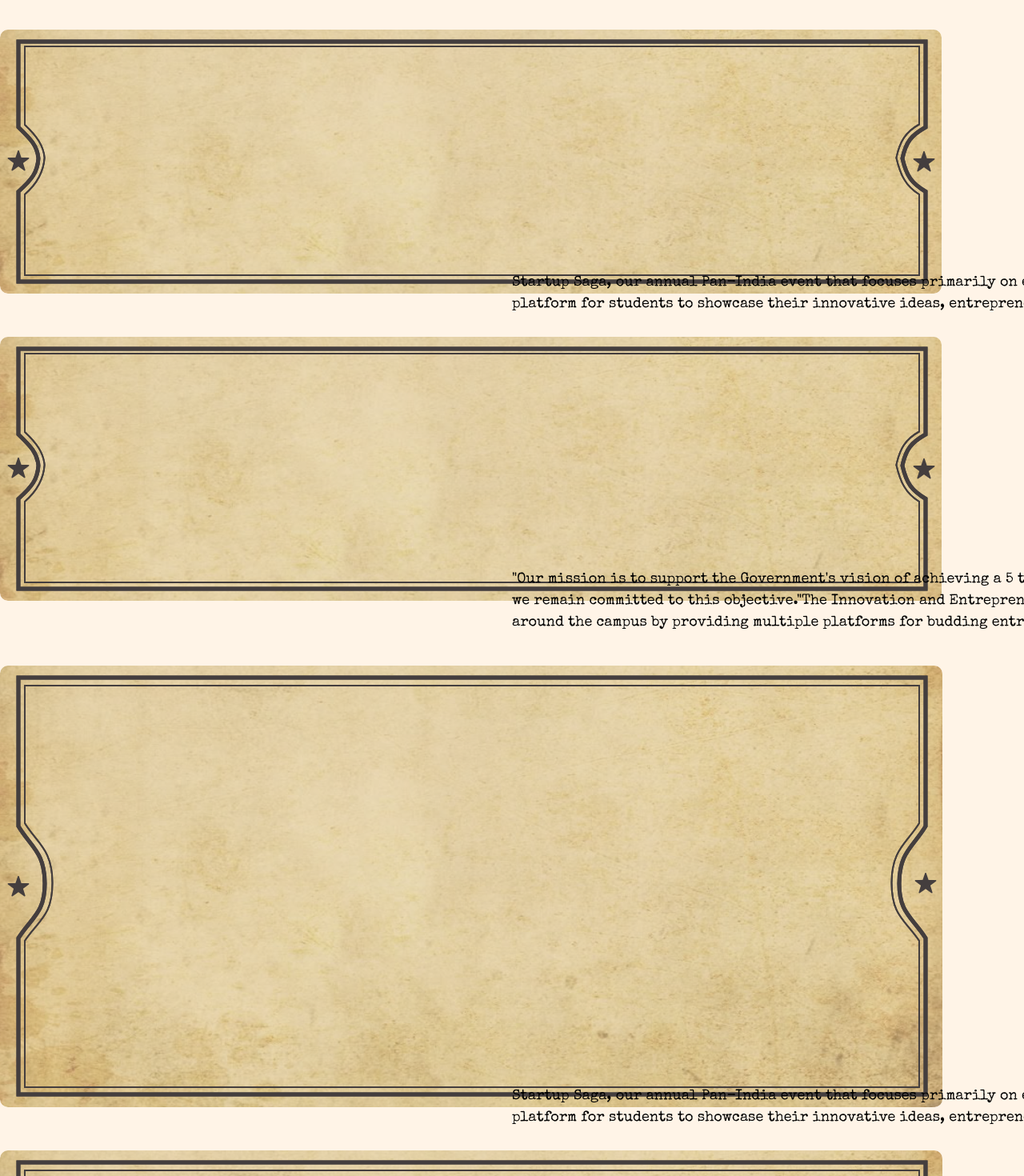
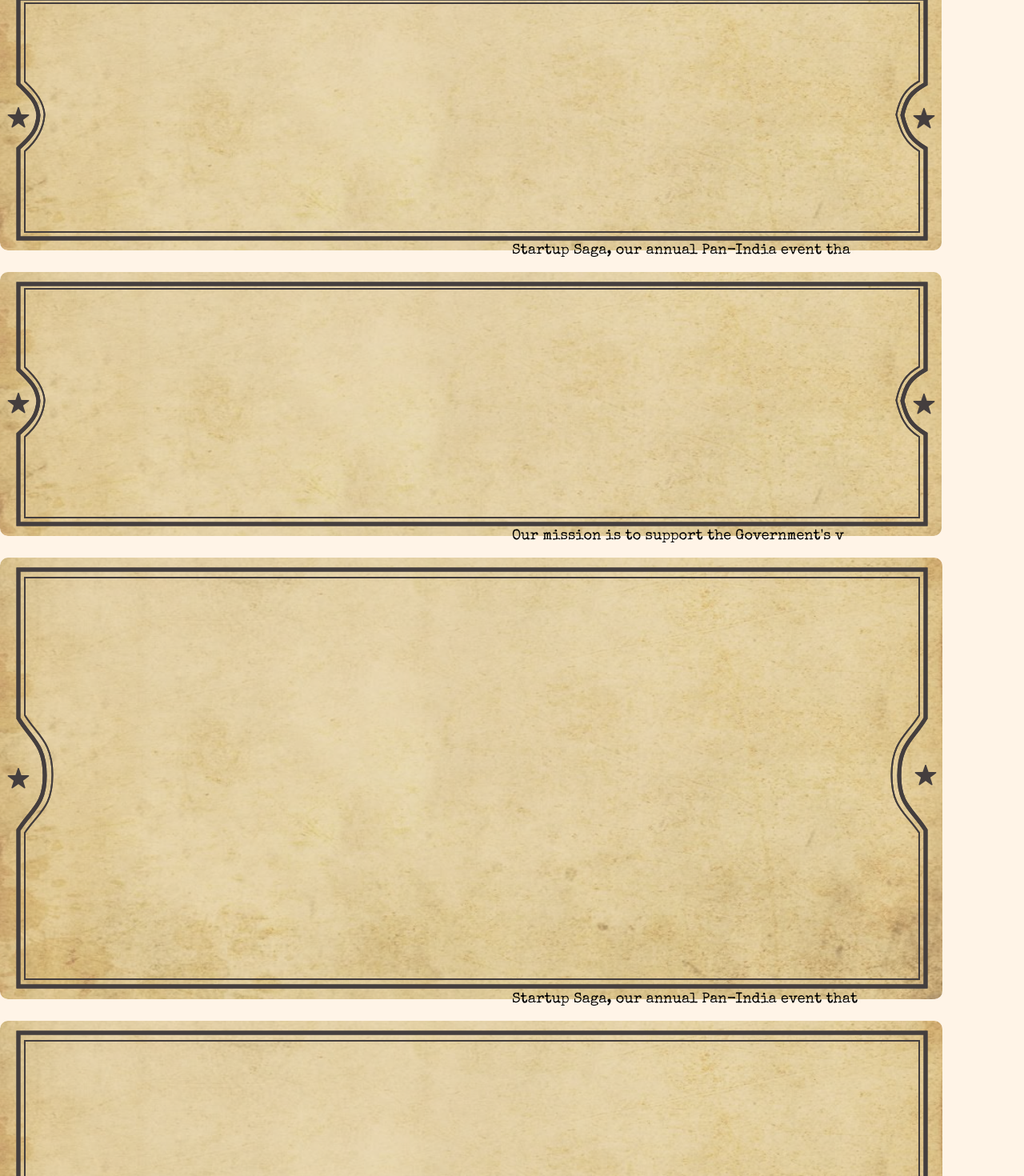
Before and after one commit to I-E-Cell/StartupSaga3.0, a React (Vite) app: page / in a window 1280 px wide. Shown: the part 2472-3942 px from the top of the page at 80% size. Built offline with nearby package versions, Linux system fonts and the light colour scheme.

Commit message:
Typewriter effect

```diff
--- a/package.json
+++ b/package.json
@@ -15,7 +15,8 @@
     "react": "^18.2.0",
     "react-dom": "^18.2.0",
     "react-icons": "^5.0.1",
-    "react-router-dom": "^6.21.2"
+    "react-router-dom": "^6.21.2",
+    "typewriter-effect": "^2.21.0"
   },
   "devDependencies": {
     "@types/react": "^18.2.43",
--- a/src/Components/About.jsx
+++ b/src/Components/About.jsx
@@ -6,25 +6,28 @@ import ss from "../assets/ss.svg";
 
 import horse from "../assets/horse.svg";
 import horse2 from "../assets/horse2.svg";
+import Typewriter from "typewriter-effect";
 
 export const About = () => {
   return (
     <>
+      <div className="mt-[3.5em] ">
+        <div className="">
+          <p className="text-center text-4xl ">About Us</p>
+        </div>
+        <div className="relative mx-auto flex flex-col gap-5">
+          <div className="relative  hidden md:block  mx-auto w-[90%] max-w-[72em]  ">
+            <div className=" absolute text-center about-text w-[55em]">
+          <Typewriter
 
-      <div className="mt-[3.5em] ">
-      <div className="">
-        <p className="text-center text-4xl ">About Us</p>
-      </div>
-        <div className="relative mx-auto flex flex-col gap-5">
-          <div className="relative  hidden md:block  mx-auto w-[90%] max-w-[72em] ">
-            <p className="absolute text-center about-text w-[40em] ">
-              "Driving the Innovations.""Our mission is to support the
-              Government's vision of achieving a 5 trillion economy by fostering
-              startups founded by AIT students, and we remain committed to this
-              objective."The Innovation and Entrepreneurship Cell aims to
-              promote the entrepreneurship culture in and around the campus by
-              providing multiple platforms for budding entrepreneurs .
-            </p>
+    onInit={(typewriter) => {
+        typewriter
+            .typeString("Our mission is to support the Government's vision of achieving a 5 trillion economy by fostering startups founded by AIT students, and we remain committed to this objective. The Innovation and Entrepreneurship Cell aims to promote the entrepreneurship culture in and around the campus by providing multiple platforms for budding entrepreneurs.")
+            .changeDelay(0.1)
+            .start();
+    }}
+/>
+</div>
             <img className="w-[100%]" src={about} alt=""></img>
 
             <img
@@ -39,12 +42,16 @@ export const About = () => {
             />
           </div>
           <div className="relative hidden md:block mx-auto w-[90%] max-w-[72em] ">
-            <p className="absolute text-center about-text w-[55em] ">
-              Startup Saga, our annual Pan-India event that focuses primarily on
-              engineering students across the country. This event provides a
-              platform for students to showcase their innovative ideas,
-              entrepreneurial skills, and aptitude.
-            </p>
+          <div className="absolute text-center about-text w-[55em]">
+    <Typewriter
+        onInit={(typewriter) => {
+            typewriter
+                .typeString("Startup Saga, our annual Pan-India event that focuses primarily on engineering students across the country. This event provides a platform for students to showcase their innovative ideas, entrepreneurial skills, and aptitude.")
+                .start();
+        }}
+    />
+</div>
+
 
             <img className="w-[100%]" src={about} alt=""></img>
 
@@ -60,25 +67,32 @@ export const About = () => {
             />
           </div>
           <div className="relative block md:hidden mx-auto w-[90%] max-w-[72em] ">
-          <p className="absolute text-center about-text  ">
-          "Our mission is to support the
-              Government's vision of achieving a 5 trillion economy by fostering
-              startups founded by AIT students, and we remain committed to this
-              objective."The Innovation and Entrepreneurship Cell aims to
-              promote the entrepreneurship culture in and around the campus by
-              providing multiple platforms for budding entrepreneurs .
-            </p>
+          <div className=" absolute text-center about-text">
+          <Typewriter
+
+    onInit={(typewriter) => {
+        typewriter
+            .typeString("Our mission is to support the Government's vision of achieving a 5 trillion economy by fostering startups founded by AIT students, and we remain committed to this objective. The Innovation and Entrepreneurship Cell aims to promote the entrepreneurship culture in and around the campus by providing multiple platforms for budding entrepreneurs.")
+            .changeDelay(0.1)
+            .start();
+    }}
+/>
+</div>
             <img className="w-[100%]" src={abtpn} alt=""></img>
             <img className="absolute w-[5em]  aitpn    " src={ait} alt="" />
             <img className="absolute w-[2.3em]  horsepn" src={horse} alt="" />
           </div>
           <div className="relative block md:hidden mx-auto w-[90%] max-w-[72em] ">
-          <p className="absolute text-center about-text  ">
-          Startup Saga, our annual Pan-India event that focuses primarily on
-              engineering students across the country. This event provides a
-              platform for students to showcase their innovative ideas,
-              entrepreneurial skills, and aptitude.
-            </p>
+          <div className="absolute text-center about-text w-[55em]">
+    <Typewriter
+        onInit={(typewriter) => {
+            typewriter
+                .typeString("Startup Saga, our annual Pan-India event that focuses primarily on engineering students across the country. This event provides a platform for students to showcase their innovative ideas, entrepreneurial skills, and aptitude.")
+                .start();
+        }}
+    />
+</div>
+
             <img className="w-[100%]" src={abtpn} alt=""></img>
             <img
               className="absolute w-[2.3em] horse2 ait "
@@ -86,7 +100,6 @@ export const About = () => {
               alt=""
             />
             <img className="absolute w-[7.2em]  ss " src={ss} alt="" />
-
           </div>
         </div>
       </div>
--- a/src/Components/Countdown.jsx
+++ b/src/Components/Countdown.jsx
@@ -1,7 +1,10 @@
 
 import FlipCountdown from "@rumess/react-flip-countdown";
+import React, { useState } from 'react';
+
 
 function Countdown() {
+
   const size = window.innerWidth;
   var clocksize="medium"
   if(size<768){
```
Also changed, not shown: 1 other file (tests, documents, lock files or other folders).
